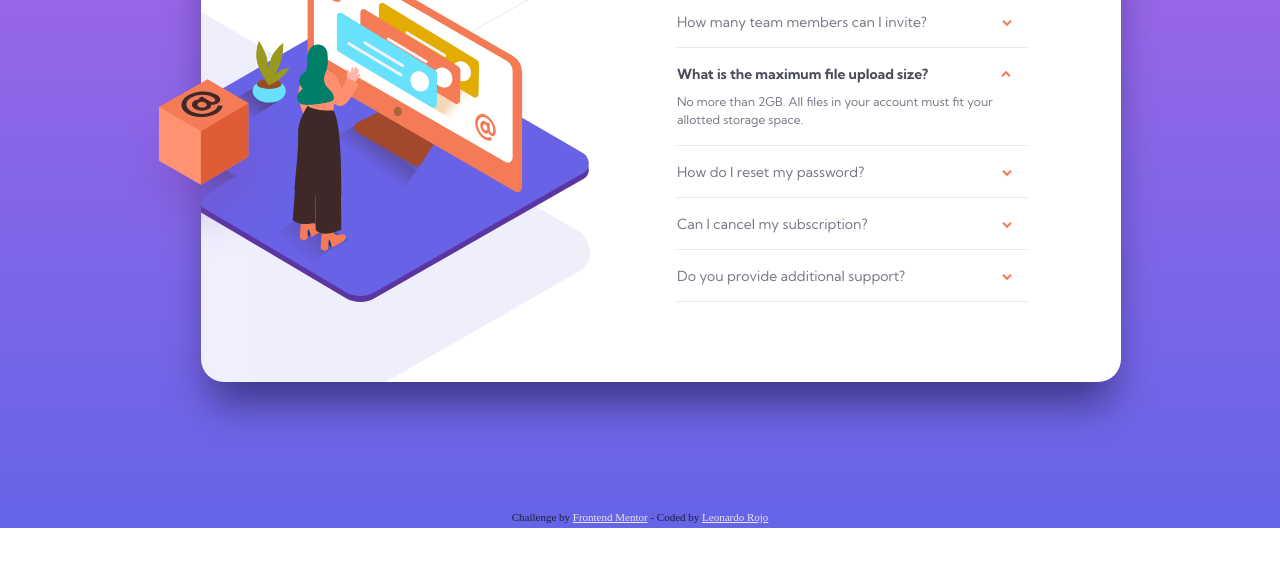
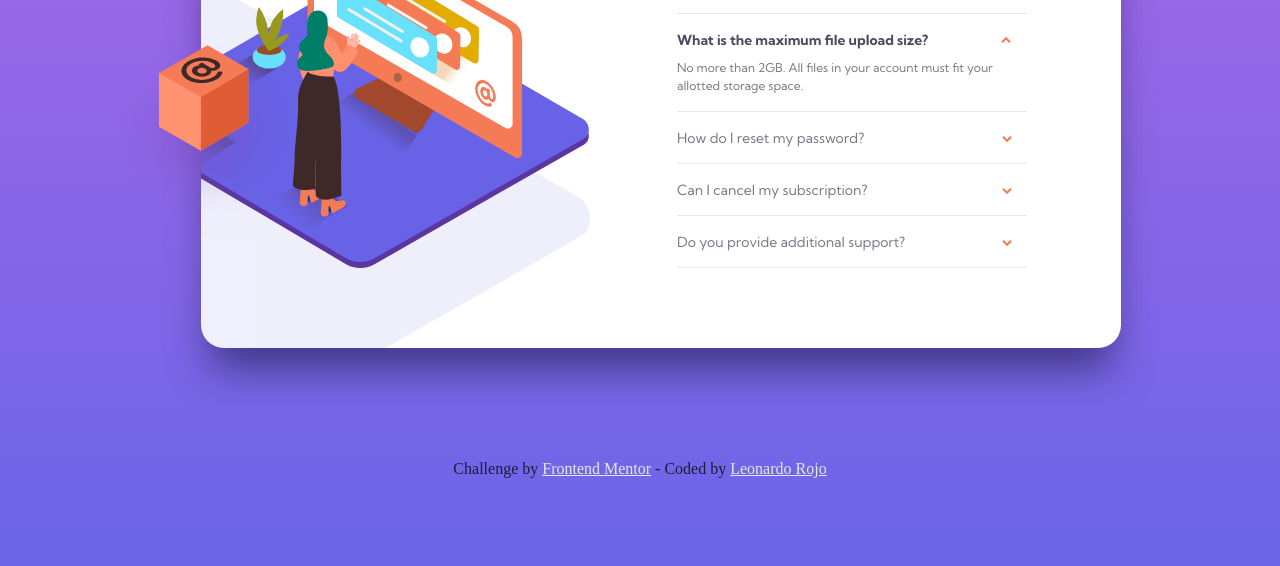
Before and after one commit to leoxr/FAQ-accordion-card, a plain HTML site: page index.html in a window 1280 px wide. Shown: the part 272-838 px from the top of the page. Before the commit the page ends 800 px from the top, so only its background shows below. Drawn offline with Linux system fonts and the light colour scheme.

Commit message:
Update style.css

```diff
--- a/style.css
+++ b/style.css
@@ -12,13 +12,14 @@ body {
 }
 
 body {
-  display: flex;
-  justify-content: center;
-  align-items: center;
+
   background: linear-gradient(0deg, hsl(240, 73%, 65%) 0%, hsl(273, 75%, 66%));
 
 }
 main {
+  display: flex;
+  justify-content: center;
+  align-items: center;
   margin-top: 7em;
   margin-bottom: 7em;
 }
@@ -70,6 +71,8 @@ main {
   margin-left: 24px;
   margin-right: 23px;
   border-bottom: 1px solid hsl(240, 5%, 91%);
+  cursor: pointer;
+
 }
 
 .faq__section {
@@ -86,6 +89,7 @@ main {
   line-height: 18px;
   padding-top: 10px;
   color: hsl(240, 6%, 50%);
+
 }
 
 .faq__arrow-down {
@@ -94,8 +98,9 @@ main {
   margin-left: 3px;
   width: 32px;
   height: 32px;
-  cursor: pointer;
-  transition: all 500ms;
+
+
+
 }
 
 .faq__arrow-up {
@@ -105,23 +110,30 @@ main {
   margin-top: 21px;
   width: 32px;
   height: 32px;
-  cursor: pointer;
-  transition: all 500ms;
+
+
+
 }
 
 /* *************************************** */
 
 .hidden {
   display: none;
+
 }
 .faq-bold {
   font-weight: 700;
   color: hsl(237, 12%, 33%);
+
 }
+
+.transition1 {
+  transition: all 500ms ease-in;
+}
+
+
 .attribution {
-  position: absolute;
-  bottom: -170px;
-  font-size: 11px;
+  display: block;
   text-align: center;
   color: hsl(238, 29%, 16%);
 }
@@ -132,10 +144,7 @@ main {
 
 @media (min-width: 990px) {
 
-  main {
-    margin-top: 0;
-    margin-bottom: 0;
-  }
+
 
   .faq-container {
     /* opacity: .6; */
@@ -215,10 +224,6 @@ main {
     margin-top: 22px;
   }
 
-  .attribution {
 
-    bottom: 5px;
-
-   }
 
 }
```
